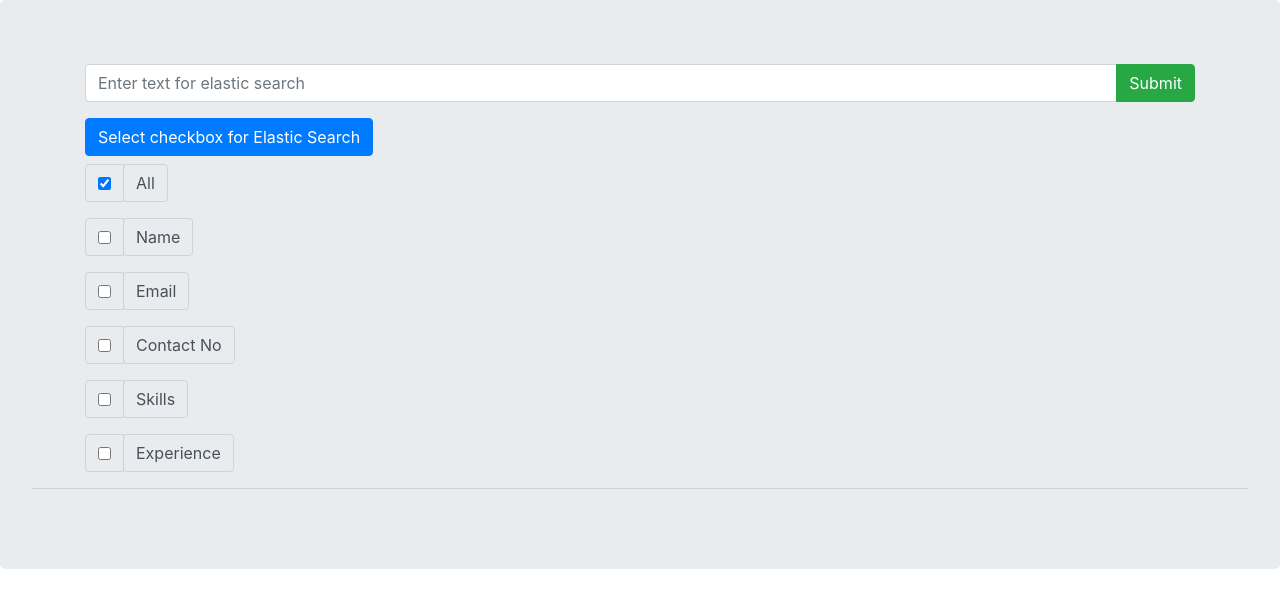
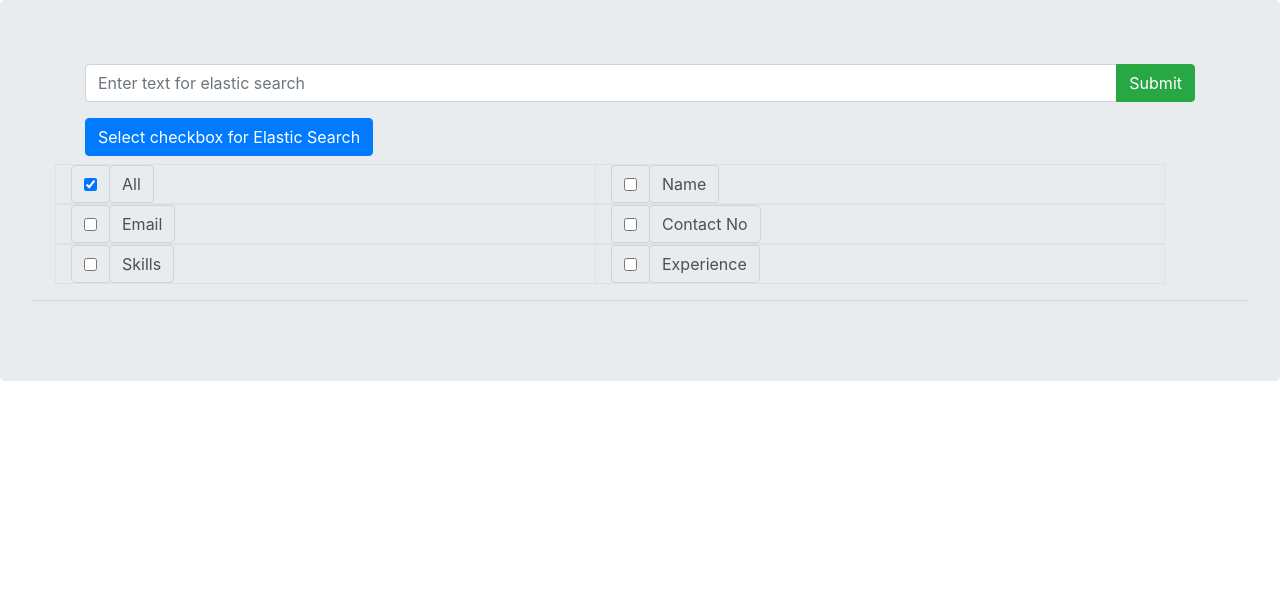
Before and after one commit to nikash3/hackathon2019, a Flask app: page /elasticsearch in a window 1280 px wide. Shown: the part 56-664 px from the top of the page. Run offline with Flask 2, Linux system fonts and the light colour scheme; some libraries are stand-ins or nearby versions.

Commit message:
inline checkbox update

```diff
--- a/cgportal/templates/elasticsearch.html
+++ b/cgportal/templates/elasticsearch.html
@@ -39,8 +39,8 @@
 						</div>
 					</div>
 					<h2 class="btn btn-primary">Select checkbox for Elastic Search</h2>
-					<div class="inline">
-						<div class="input-group mb-3">
+					<div class="row">
+						<div class="border row col-md-6 boxlayout">
 							<div class="input-group-prepend">
 								<div class="input-group-text">
 									<input type="checkbox" name="all" checked value="all" />
@@ -48,7 +48,7 @@
 							</div>
 							<label class="input-group-text" for="inputGroupSelect01">All</label>
 						</div>
-						<div class="input-group mb-3">
+						<div class="border row col-md-6 boxlayout">
 							<div class="input-group-prepend">
 								<div class="input-group-text">
 									<input type="checkbox" name="check_box" value="name" />
@@ -57,8 +57,8 @@
 							<label class="input-group-text" for="inputGroupSelect01">Name</label>
 						</div>
 					</div>
-					<div class="inline">
-						<div class="input-group mb-3">
+					<div class="row">
+						<div class="border row col-md-6 boxlayout">
 							<div class="input-group-prepend">
 								<div class="input-group-text">
 									<input type="checkbox" name="check_box" value="email" />
@@ -66,7 +66,7 @@
 							</div>
 							<label class="input-group-text" for="inputGroupSelect01">Email</label>
 						</div>
-						<div class="input-group mb-3">
+						<div class="border row col-md-6 boxlayout">
 							<div class="input-group-prepend">
 								<div class="input-group-text">
 									<input type="checkbox" name="check_box" value="contact" />
@@ -75,8 +75,8 @@
 							<label class="input-group-text" for="inputGroupSelect01">Contact No</label>
 						</div>
 					</div>
-					<div class="inline">
-						<div class="input-group mb-3">
+					<div class="row">
+						<div class="border row col-md-6 boxlayout">
 							<div class="input-group-prepend">
 								<div class="input-group-text">
 									<input type="checkbox" name="check_box" />
@@ -84,7 +84,7 @@
 							</div>
 							<label class="input-group-text" for="inputGroupSelect01">Skills</label>
 						</div>
-						<div class="input-group mb-3">
+						<div class="border row col-md-6 boxlayout">
 							<div class="input-group-prepend">
 								<div class="input-group-text">
 									<input type="checkbox" name="check_box" value="experience" />
```
